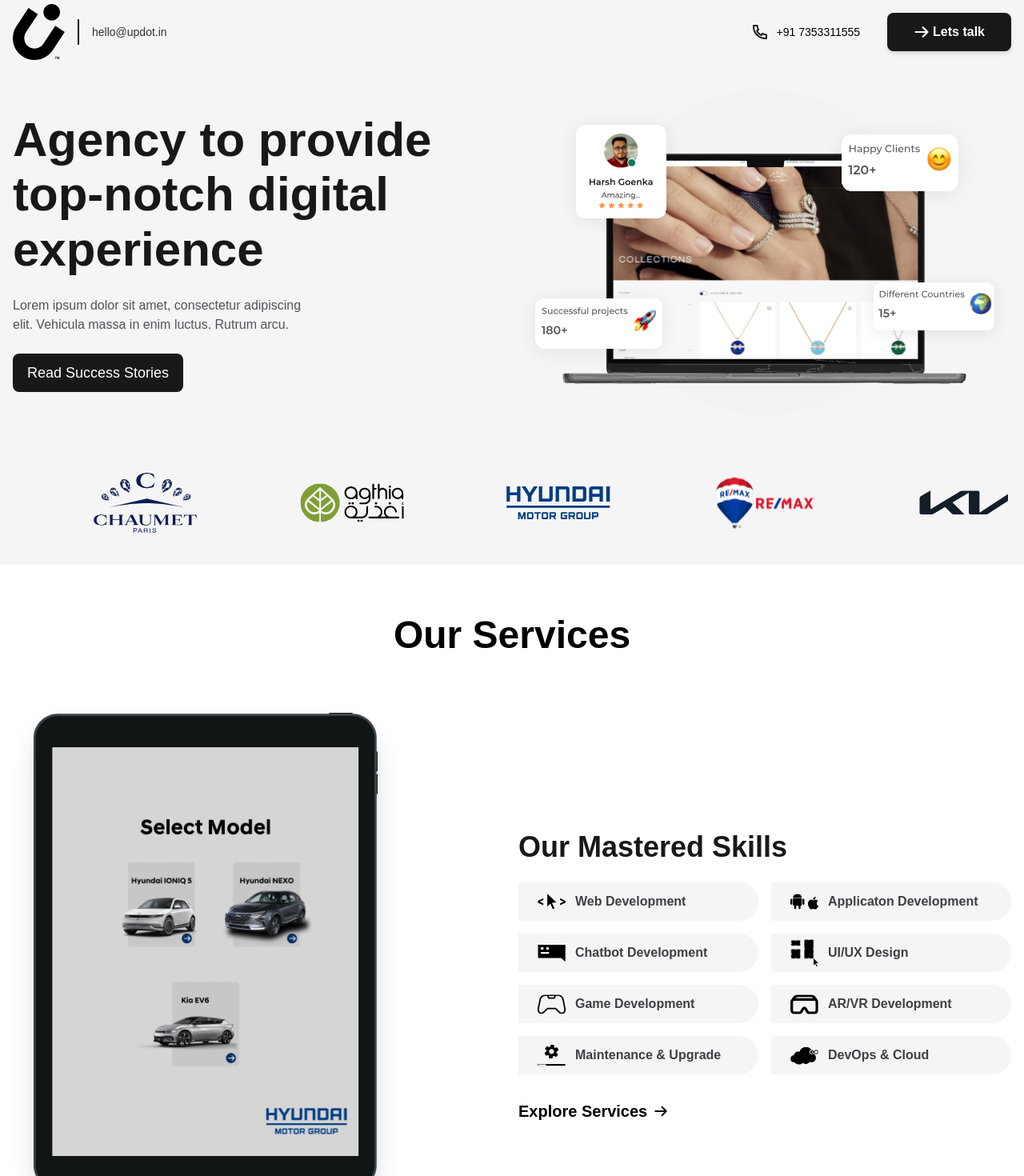
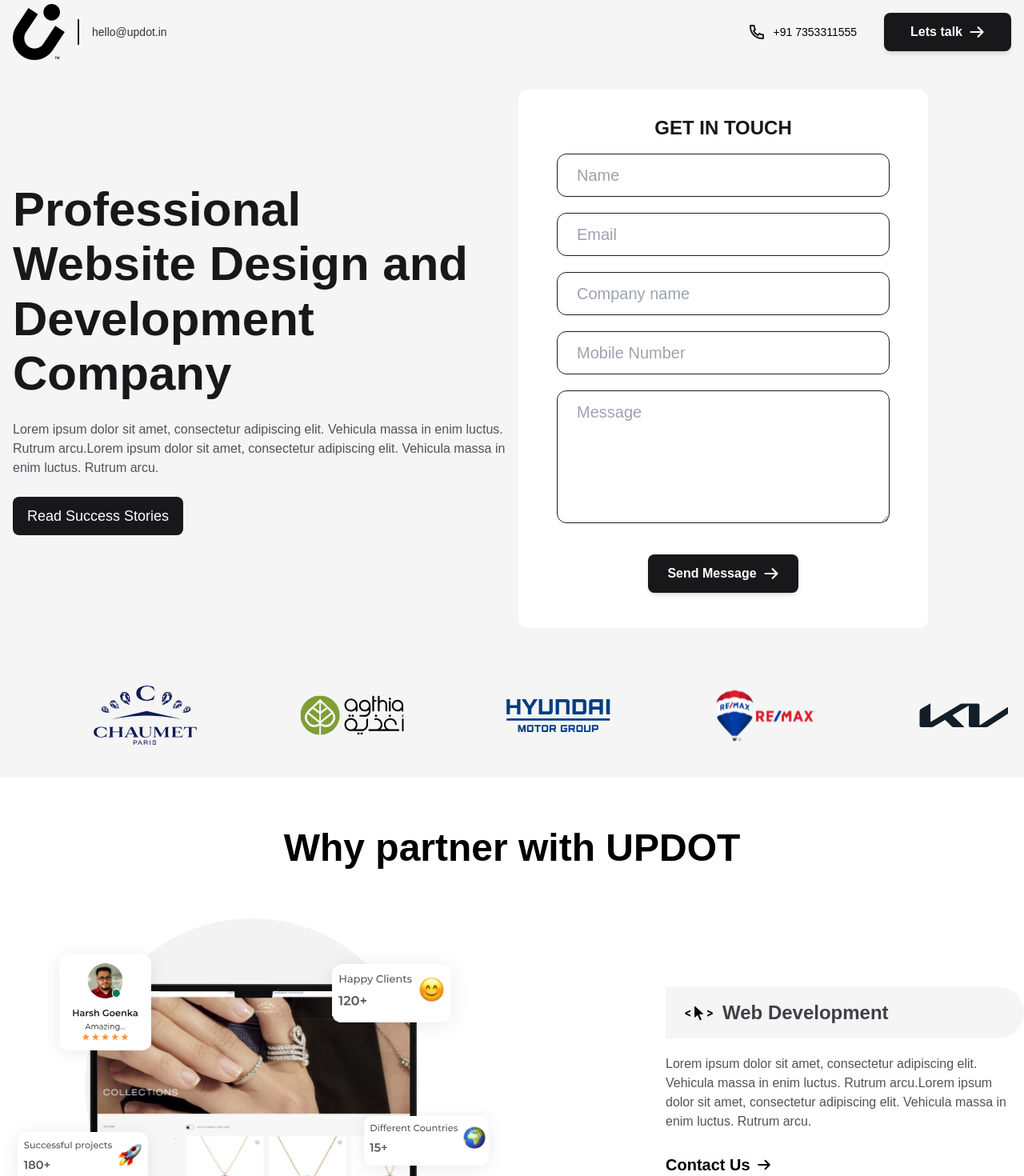
Before and after one commit to ShijuUpdot/updot_landing_page, a Next.js app: page / in a window 1280 px wide. Shown: the top 1470 px of the page at 80% size. Built offline with nearby package versions, Linux system fonts and the light colour scheme.

Commit message:
feat: hero section and Service

```diff
--- a/components/Hero.js
+++ b/components/Hero.js
@@ -1,7 +1,8 @@
 import React from 'react'
 import Image from 'next/image'
 import Link from 'next/link'
-import HeroImg from '../assets/Hero.svg'
+import HeroForm from './HeroForm'
+// import HeroImg from '../assets/Hero.svg'
 
 const Hero = () => {
   return (
@@ -9,19 +10,21 @@
       <div className="grid gap-4 md:grid-cols-2">
         <div className="flex flex-col justify-center relative z-20 gap-6 order-last md:order-first">
           <h1
-            className="text-4xl sm:text-5xl xl:text-6xl font-extrabold flex flex-col text-gray-900"
+            className="text-4xl sm:text-4xl xl:text-6xl font-extrabold flex flex-col text-gray-900"
             style={{
               lineHeight: '114%',
             }}
           >
-            Agency to provide
-            <span>top-notch digital</span>
-            <span>experience</span>
+            Professional
+            <span>Website Design and</span>
+            <span>Development</span>
+            <span>Company</span>
           </h1>
-          <p className="text-sm sm:text-base text-gray-600">
-            Lorem ipsum dolor sit amet, consectetur adipiscing
-            <br />
-            elit. Vehicula massa in enim luctus. Rutrum arcu.
+          <p className="text-sm sm:text-sm xl:text-base text-gray-600 ">
+            Lorem ipsum dolor sit amet, consectetur adipiscing elit. Vehicula
+            massa in enim luctus. Rutrum arcu.Lorem ipsum dolor sit amet,
+            consectetur adipiscing elit. Vehicula massa in enim luctus. Rutrum
+            arcu.
           </p>
 
           <div className="flex">
@@ -34,7 +37,7 @@
           </div>
         </div>
         <div className="flex flex-col justify-center items-start relative z-20">
-          <Image src={HeroImg} alt="hero" />
+          <HeroForm />
         </div>
       </div>
     </div>
--- /dev/null
+++ b/components/HeroForm.js
@@ -0,0 +1,119 @@
+import React, { useState } from 'react'
+import IconButton from './IconButton'
+import Title from './Title'
+
+const HeroForm = () => {
+  const [name, setName] = useState('')
+  const [email, setEmail] = useState('')
+  const [companyName, setCompanyName] = useState('')
+  const [mobileNumber, setMobileNumber] = useState('')
+  const [message, setMessage] = useState('')
+  const [status, setStatus] = useState('Submit')
+  return (
+    <div className="flex flex-col justify-center items-start relative bg-white rounded-xl justify-self-center py-8 px-12 w-full max-w-lg">
+      <h3 className="uppercase text-2xl font-bold text-gray-900 text-center w-full pb-4">
+        Get in Touch
+      </h3>
+      <form action="#" method="GET" className="w-full">
+        <div className="mb-5">
+          <label
+            htmlFor="name"
+            className="mb-3 text-xl hidden font-medium text-[#1C1C1C]"
+          >
+            Full Name
+          </label>
+          <input
+            type="text"
+            name="name"
+            id="name"
+            placeholder="Name"
+            min="0"
+            value={name}
+            onChange={(e) => setName(e.target.value)}
+            className="w-full appearance-none rounded-xl border border-[#1C1C1C] bg-white py-3 px-6 text-xl font-medium text-[#6B7280] outline-none focus:border-[#1C1C1C] focus:shadow-md"
+          />
+        </div>
+        <div className="mb-5">
+          <label
+            htmlFor="email"
+            className="mb-3 text-xl hidden font-medium text-[#1C1C1C]"
+          >
+            Email Address
+          </label>
+          <input
+            type="email"
+            name="email"
+            id="email"
+            placeholder="Email"
+            min="0"
+            value={email}
+            onChange={(e) => setEmail(e.target.value)}
+            className="w-full appearance-none rounded-xl border border-[#1C1C1C] bg-white py-3 px-6 text-xl font-medium text-[#6B7280] outline-none focus:border-[#1C1C1C] focus:shadow-md"
+          />
+        </div>
+        <div className="mb-5">
+          <label
+            htmlFor="companyName"
+            className="mb-3 text-xl hidden font-medium text-[#1C1C1C]"
+          >
+            Company Name
+          </label>
+          <input
+            type="text"
+            name="companyName"
+            id="companyName"
+            placeholder="Company name"
+            min="0"
+            value={companyName}
+            onChange={(e) => setCompanyName(e.target.value)}
+            className="w-full appearance-none rounded-xl border border-[#1C1C1C] bg-white py-3 px-6 text-xl font-medium text-[#6B7280] outline-none focus:border-[#1C1C1C] focus:shadow-md"
+          />
+        </div>
+        <div className="mb-5">
+          <label
+            htmlFor="mobileNumber"
+            className="mb-3 text-xl hidden font-medium text-[#1C1C1C]"
+          >
+            Mobile Number
+          </label>
+          <input
+            type="text"
+            name="mobileNumber"
+            id="mobileNumber"
+            placeholder="Mobile Number"
+            min="0"
+            value={mobileNumber}
+            onChange={(e) => setMobileNumber(e.target.value)}
+            className="w-full appearance-none rounded-xl border border-[#1C1C1C] bg-white py-3 px-6 text-xl font-medium text-[#6B7280] outline-none focus:border-[#1C1C1C] focus:shadow-md"
+          />
+        </div>
+
+        <div className="mb-5">
+          <label
+            htmlFor="details"
+            className="mb-3 text-xl hidden font-medium text-[#1C1C1C]"
+          >
+            Message
+          </label>
+          <textarea
+            rows={5}
+            name="details"
+            id="details"
+            placeholder="Message"
+            value={message}
+            onChange={(e) => setMessage(e.target.value)}
+            className="w-full appearance-none rounded-xl border border-[#1C1C1C] bg-white py-3 px-6 text-xl font-medium text-[#6B7280] outline-none focus:border-[#1C1C1C] focus:shadow-md"
+          />
+        </div>
+
+        <div className="px-2 py-3 w-fit mx-auto">
+          <IconButton icon="/icons/arrow_right.svg" order={2}>
+            Send Message
+          </IconButton>
+        </div>
+      </form>
+    </div>
+  )
+}
+
+export default HeroForm
--- a/components/IconButton.js
+++ b/components/IconButton.js
@@ -6,7 +6,7 @@
   return (
     <button
       type="button"
-      className="py-3 px-6 flex justify-center items-center  bg-gray-900 hover:bg-gray-700 focus:ring-gray-500 focus:ring-offset-gray-200 text-white w-full transition ease-in duration-200 text-center text-base font-semibold shadow-md focus:outline-none focus:ring-2 focus:ring-offset-2 rounded-lg gap-1"
+      className="py-3 px-6 flex justify-center items-center  bg-gray-900 hover:bg-gray-700 focus:ring-gray-500 focus:ring-offset-gray-200 text-white w-full transition ease-in duration-200 text-center text-base font-semibold shadow-md focus:outline-none focus:ring-2 focus:ring-offset-2 rounded-lg gap-2"
       style={style}
       onClick={onClick}
     >
--- a/components/Navbar.js
+++ b/components/Navbar.js
@@ -46,7 +46,7 @@
                     </div>
                   </Link>
                 </div>
-                <IconButton icon={'/icons/arrow_right.svg'}>
+                <IconButton icon={'/icons/arrow_right.svg'} order={2}>
                   Lets talk
                 </IconButton>
               </div>
--- a/components/ServiceCard.js
+++ b/components/ServiceCard.js
@@ -3,7 +3,7 @@
 
 const ServiceCard = ({ children, icon }) => {
   return (
-    <div className="py-3 px-6 flex items-center  bg-[#f5f5f5] hover:invert focus:ring-gray-500 focus:ring-offset-gray-200 text-gray-700 w-full transition ease-in duration-200 text-center text-base font-semibold focus:outline-none focus:ring-2 focus:ring-offset-2 gap-3 rounded-r-full h-12">
+    <div className="py-8 px-6 flex items-center  bg-[#f5f5f5] hover:invert focus:ring-gray-500 focus:ring-offset-gray-200 text-gray-700 w-full transition ease-in duration-200 text-center text-2xl font-semibold focus:outline-none focus:ring-2 focus:ring-offset-2 gap-3 rounded-r-full h-12">
       <Image
         src={icon}
         alt="icon"
--- a/components/Services.js
+++ b/components/Services.js
@@ -2,31 +2,28 @@
 import Link from 'next/link'
 import Image from 'next/image'
 import ServiceCard from './ServiceCard'
-import ServiceImg from '../assets/services.svg'
+import ServiceImg from '../assets/Services.svg'
 
 const Services = () => {
   const services = [
     'Web Development',
-    'Applicaton Development',
-    'Chatbot Development',
-    'UI/UX Design',
-    'Game Development',
-    'AR/VR Development',
-    'Maintenance & Upgrade',
-    'DevOps & Cloud',
+    // 'Applicaton Development',
+    // 'Chatbot Development',
+    // 'UI/UX Design',
+    // 'Game Development',
+    // 'AR/VR Development',
+    // 'Maintenance & Upgrade',
+    // 'DevOps & Cloud',
   ]
 
   return (
-    <div className="container mx-auto px-4 flex relative">
+    <div className="container mx-auto px-4s flex relative">
       <div className="grid gap-4 md:grid-cols-2 align-middle justify-between w-full">
         <div className="flex flex-col justify-center items-start relative order-last sm:order-first">
-          <Image src={ServiceImg} alt="service" className="max-w-full" />
+          <Image src={ServiceImg} alt="hero" />
         </div>
         <div className="flex flex-col justify-center relative z-20 gap-6">
-          <h3 className="text-3xl text-center sm:text-left sm:text-4xl font-semibold flex flex-col text-gray-900 pt-10">
-            Our Mastered Skills
-          </h3>
-          <div className="grid grid-cols-1 md:grid-cols-2 gap-4 grid-flow-row">
+          <div className="ml-auto max-w-md flex flex-col gap-5">
             {services.map((service, index) => (
               <ServiceCard
                 key={service}
@@ -35,11 +32,15 @@
                 {service}
               </ServiceCard>
             ))}
-          </div>
-          <div className="flex items-center justify-center md:justify-start">
+            <p className="text-sm sm:text-base text-gray-600">
+              Lorem ipsum dolor sit amet, consectetur adipiscing elit. Vehicula
+              massa in enim luctus. Rutrum arcu.Lorem ipsum dolor sit amet,
+              consectetur adipiscing elit. Vehicula massa in enim luctus. Rutrum
+              arcu.
+            </p>
             <Link className="py-2 font-bold text-xl" href="#">
               <div className="flex items-center gap-2">
-                <span>Explore Services</span>
+                <span>Contact&nbsp;Us</span>
                 <Image
                   src="/icons/arrow_right.svg"
                   alt="phone"
--- a/pages/index.js
+++ b/pages/index.js
@@ -24,7 +24,7 @@
       </section>
       {/* Service Section */}
       <section>
-        <Title>Our Services</Title>
+        <Title>Why partner with UPDOT</Title>
         <Services />
       </section>
       {/* Success Stories */}
```
Also changed, not shown: components/Contact.js (+12 -12 lines), components/Review.js (+22 -13 lines), assets/Hero.svg (deleted), assets/services.svg.
